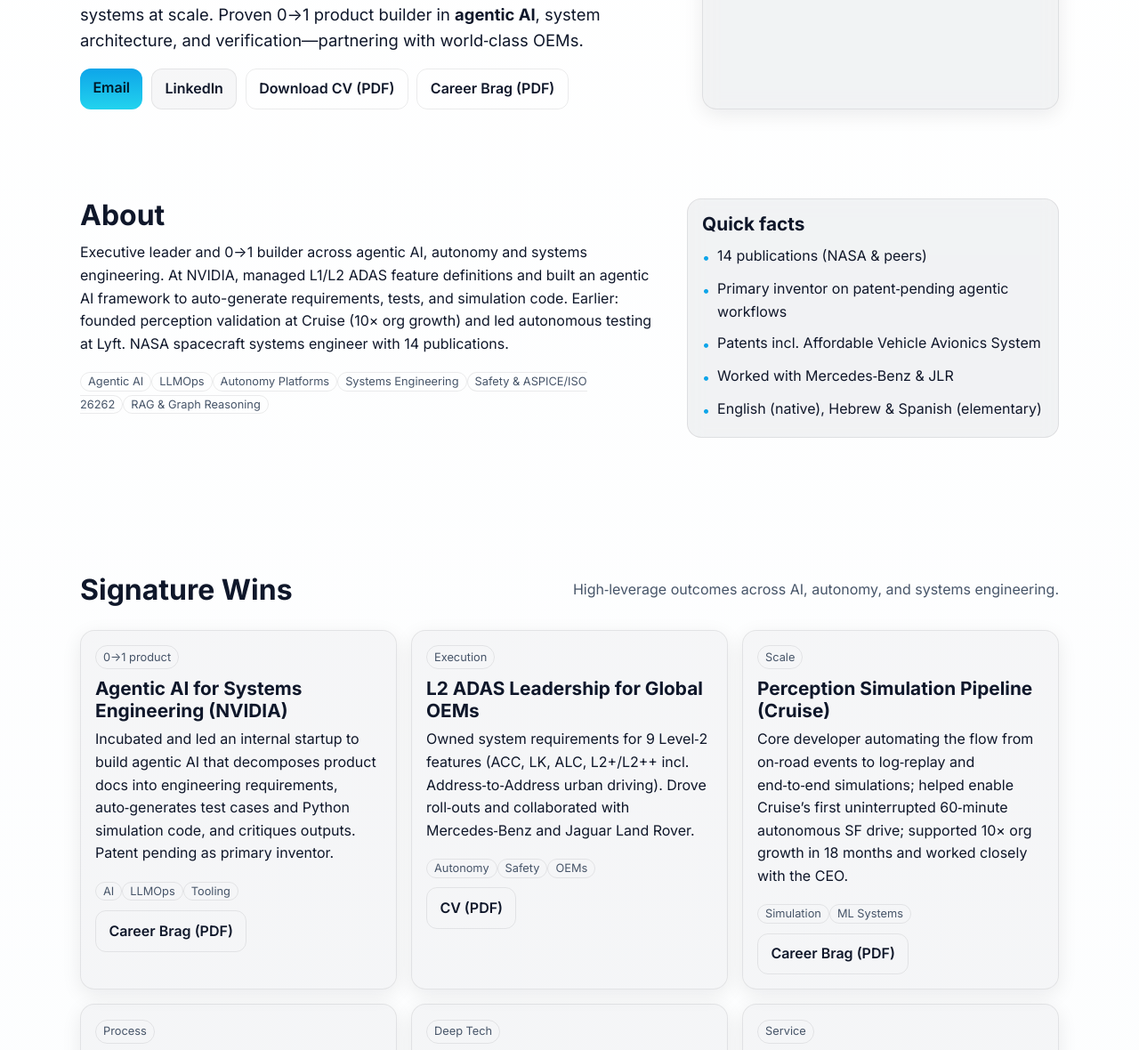
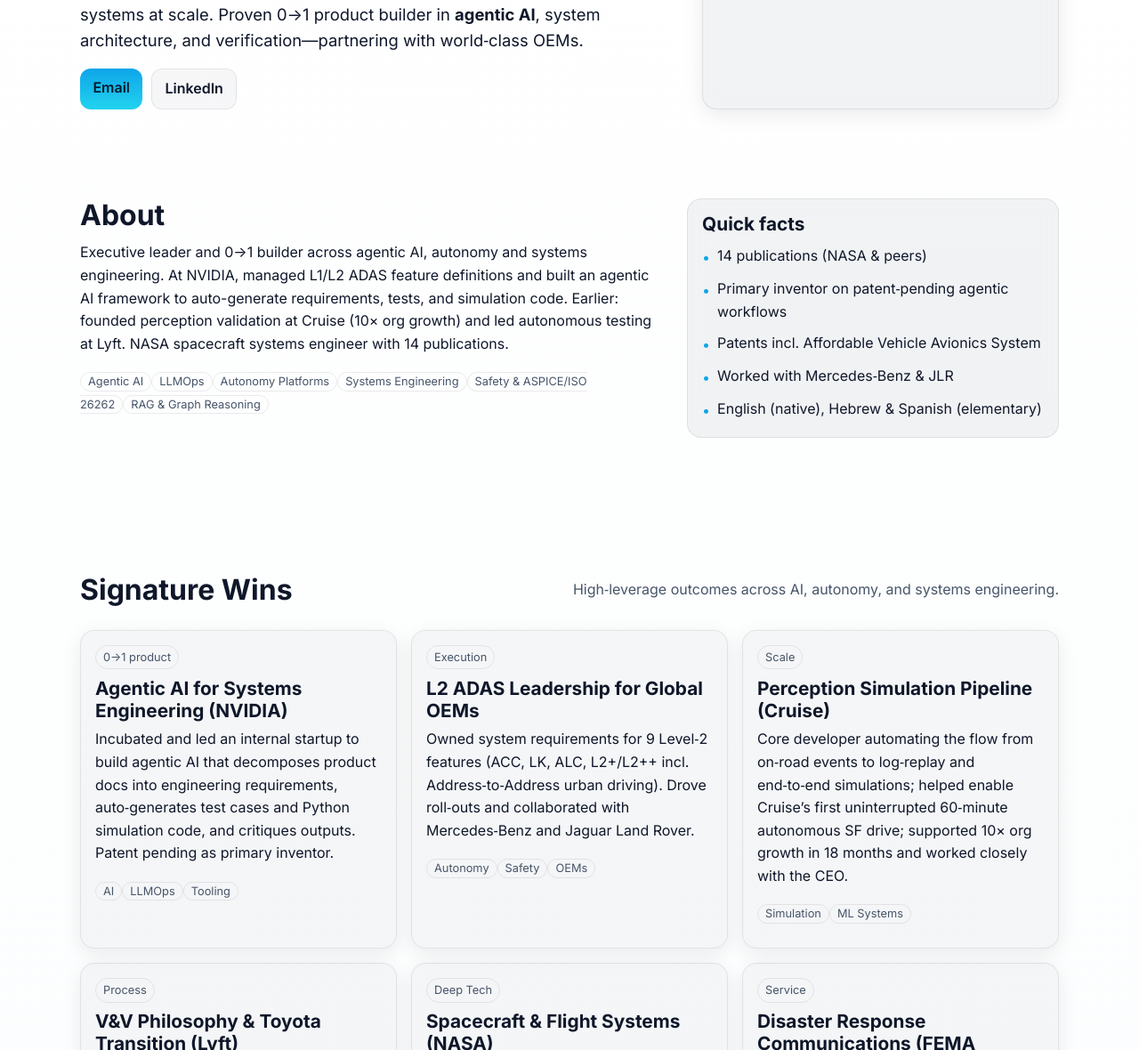
Before and after one commit to cheesejaguar/resume, a plain HTML site: page index.html in a window 1280 px wide. Shown: the part 527-1707 px from the top of the page at 89% size. Drawn offline with Linux system fonts and the light colour scheme.

Commit message:
Update brand title from VP to EM, remove phone number, and delete CV and Career Brag PDF links from index.html and script.js. Also, remove associated PDF files from assets/docs.

```diff
--- a/index.html
+++ b/index.html
@@ -25,7 +25,7 @@
         </div>
         <div class="brand-meta">
           <h1 class="brand-name">Aaron Cohen</h1>
-          <p class="brand-tag">VP, AI Software &amp; Autonomy • SF Bay Area</p>
+          <p class="brand-tag">EM, AI Software &amp; Autonomy • SF Bay Area</p>
         </div>
       </div>
       <nav class="site-nav" aria-label="Primary">
@@ -53,8 +53,6 @@
           <div class="cta-row">
             <a class="btn primary" href="mailto:aaronxcohen@gmail.com">Email</a>
             <a class="btn" href="https://www.linkedin.com/in/aaronjcohen" target="_blank" rel="noopener">LinkedIn</a>
-            <a class="btn ghost" href="assets/docs/Aaron-Cohen-LinkedIn-Profile.pdf" target="_blank" rel="noopener">Download CV (PDF)</a>
-            <a class="btn ghost" href="assets/docs/Aaron-Cohen-Career-Brag.pdf" target="_blank" rel="noopener">Career Brag (PDF)</a>
           </div>
         </div>
         <div class="hero-card glass rise" role="img" aria-label="Highlights panel">
@@ -133,15 +131,12 @@
           <p class="lede">Interested in VP‑level leadership for AI software, autonomy platforms, or intelligent tooling? I’m happy to compare notes.</p>
           <div class="cta-row">
             <a class="btn primary" href="mailto:aaronxcohen@gmail.com">Email</a>
-            <a class="btn" href="tel:+14086793915">Call</a>
             <a class="btn ghost" href="https://www.linkedin.com/in/aaronjcohen" target="_blank" rel="noopener">LinkedIn</a>
           </div>
         </div>
         <aside class="col side glass">
           <h3>Links</h3>
           <ul class="facts">
-            <li><a href="assets/docs/Aaron-Cohen-LinkedIn-Profile.pdf" target="_blank" rel="noopener">Download CV (PDF)</a></li>
-            <li><a href="assets/docs/Aaron-Cohen-Career-Brag.pdf" target="_blank" rel="noopener">Career Brag (PDF)</a></li>
           </ul>
         </aside>
       </div>
--- a/script.js
+++ b/script.js
@@ -7,7 +7,6 @@ const data = {
     title: "VP, AI Software & Autonomy",
     location: "San Jose • SF Bay Area",
     email: "aaronxcohen@gmail.com",
-    phone: "+1 408-679-3915",
     linkedin: "https://www.linkedin.com/in/aaronjcohen",
     summary: "Executive leader and 0→1 builder across agentic AI, autonomy and systems engineering. At NVIDIA, managed L1/L2 ADAS feature definitions and built an agentic AI framework to auto-generate requirements, tests, and simulation code. Earlier: founded perception validation at Cruise (10× org growth) and led autonomous testing at Lyft. NASA spacecraft systems engineer with 14 publications.",
     chips: ["Agentic AI", "LLMOps", "Autonomy Platforms", "Systems Engineering", "Safety & ASPICE/ISO 26262", "RAG & Graph Reasoning"],
@@ -33,42 +32,36 @@ const data = {
       title: "Agentic AI for Systems Engineering (NVIDIA)",
       badge: "0→1 product",
       text: "Incubated and led an internal startup to build agentic AI that decomposes product docs into engineering requirements, auto‑generates test cases and Python simulation code, and critiques outputs. Patent pending as primary inventor.",
-      links: [{label:"Career Brag (PDF)", href:"assets/docs/Aaron-Cohen-Career-Brag.pdf"}],
       tags: ["AI", "LLMOps", "Tooling"]
     },
     {
       title: "L2 ADAS Leadership for Global OEMs",
       badge: "Execution",
       text: "Owned system requirements for 9 Level‑2 features (ACC, LK, ALC, L2+/L2++ incl. Address‑to‑Address urban driving). Drove roll‑outs and collaborated with Mercedes‑Benz and Jaguar Land Rover.",
-      links: [{label:"CV (PDF)", href:"assets/docs/Aaron-Cohen-LinkedIn-Profile.pdf"}],
       tags: ["Autonomy", "Safety", "OEMs"]
     },
     {
       title: "Perception Simulation Pipeline (Cruise)",
       badge: "Scale",
       text: "Core developer automating the flow from on‑road events to log‑replay and end‑to‑end simulations; helped enable Cruise’s first uninterrupted 60‑minute autonomous SF drive; supported 10× org growth in 18 months and worked closely with the CEO.",
-      links: [{label:"Career Brag (PDF)", href:"assets/docs/Aaron-Cohen-Career-Brag.pdf"}],
       tags: ["Simulation", "ML Systems"]
     },
     {
       title: "V&V Philosophy & Toyota Transition (Lyft)",
       badge: "Process",
       text: "Built AV division philosophy and processes for verification/validation; member of the transition team during Toyota’s acquisition of Level 5.",
-      links: [{label:"Career Brag (PDF)", href:"assets/docs/Aaron-Cohen-Career-Brag.pdf"}],
       tags: ["V&V", "Leadership"]
     },
     {
       title: "Spacecraft & Flight Systems (NASA)",
       badge: "Deep Tech",
       text: "Electrical/Test Engineer for EcAMSat, UAV RF link design for GlobalHawk, sub‑orbital rocket avionics inventor, TechEdSat project management, and classified X‑37 work.",
-      links: [{label:"CV (PDF)", href:"assets/docs/Aaron-Cohen-LinkedIn-Profile.pdf"}],
       tags: ["Aerospace", "Systems"]
     },
     {
       title: "Disaster Response Communications (FEMA CA‑TF3)",
       badge: "Service",
       text: "Deployed to Hurricane Olivia (2018) and North Complex Fire (2020) to establish emergency communications for US&R operations.",
-      links: [{label:"CV (PDF)", href:"assets/docs/Aaron-Cohen-LinkedIn-Profile.pdf"}],
       tags: ["Operations", "Comms"]
     }
   ],
```
